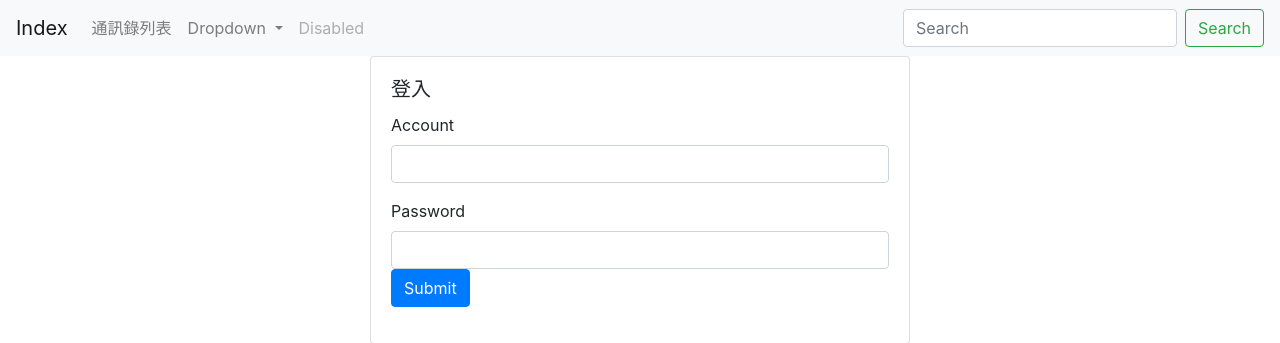
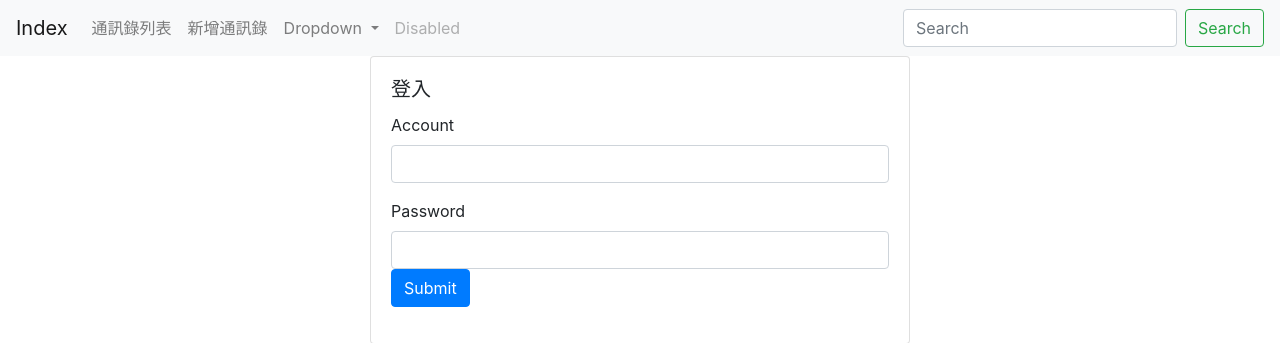
Before and after one commit to jchans-learning/mfee11-proj, a PHP site: page /mfee11-proj/ab-insert.php in a window 1280 px wide. Shown: the top 343 px of the page. Run offline with PHP 8.4, Linux system fonts and the light colour scheme; data that the repository does not hold is empty.

Commit message:
add ab-insert link to navbar

```diff
--- a/ab-insert.php
+++ b/ab-insert.php
@@ -3,7 +3,7 @@ if (! isset($_SESSION)){
     session_start();
 }
 
-$title = '登入';
+$pageName = '新增通訊錄';
 
 if (isset($_POST['account']) and isset($_POST['password'])) {
     if($_POST['account']==='shin' and $_POST['password']==='1234'){
--- a/parts/navbar.php
+++ b/parts/navbar.php
@@ -21,6 +21,9 @@ if(!isset($pageName)) $pageName = '';
             <li class="nav-item <?= $pageName=='ab-list' ? active : '' ?>">
                 <a class="nav-link" href="<?= WEB_ROOT ?>ab-list.php">通訊錄列表</a>
             </li>
+            <li class="nav-item <?= $pageName=='ab-insert' ? active : '' ?>">
+                <a class="nav-link" href="<?= WEB_ROOT ?>ab-insert.php">新增通訊錄</a>
+            </li>
             <li class="nav-item dropdown">
                 <a class="nav-link dropdown-toggle" href="#" id="navbarDropdown" role="button" data-toggle="dropdown" aria-haspopup="true" aria-expanded="false">
                     Dropdown
```
